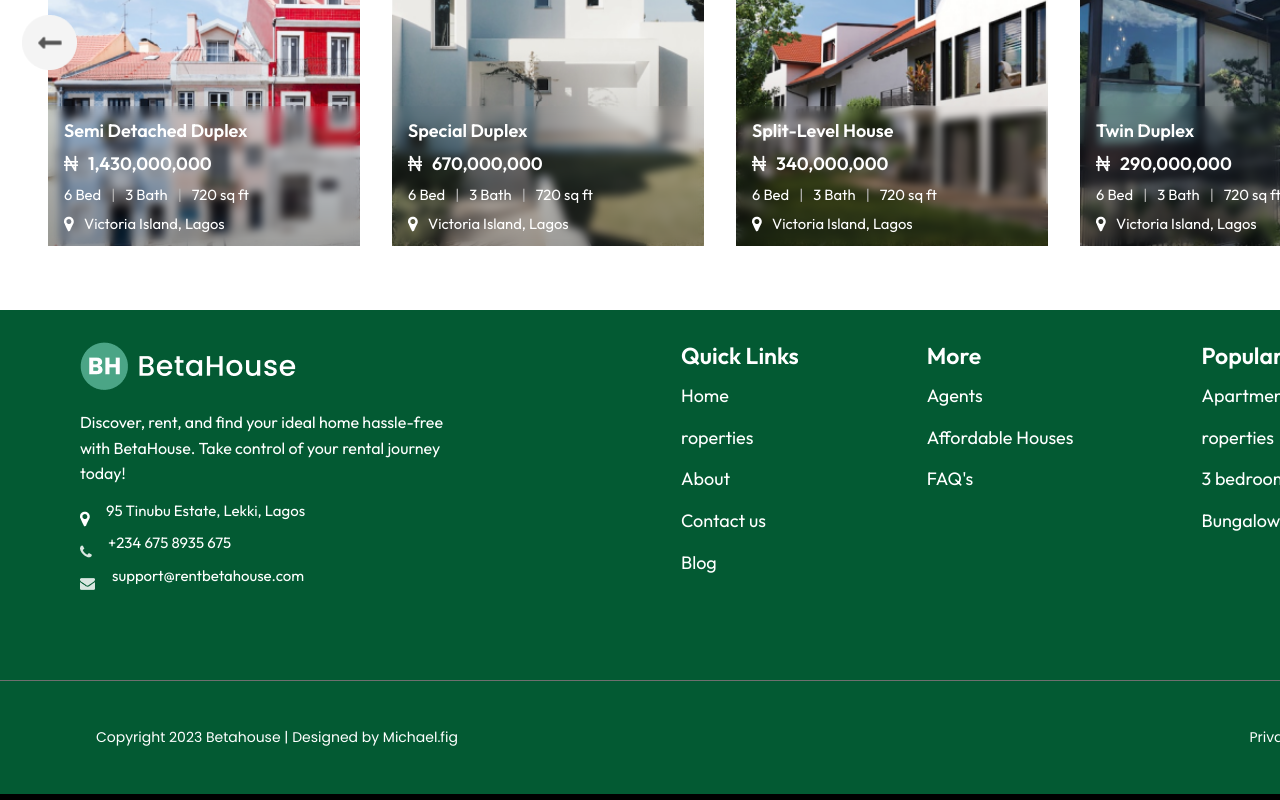
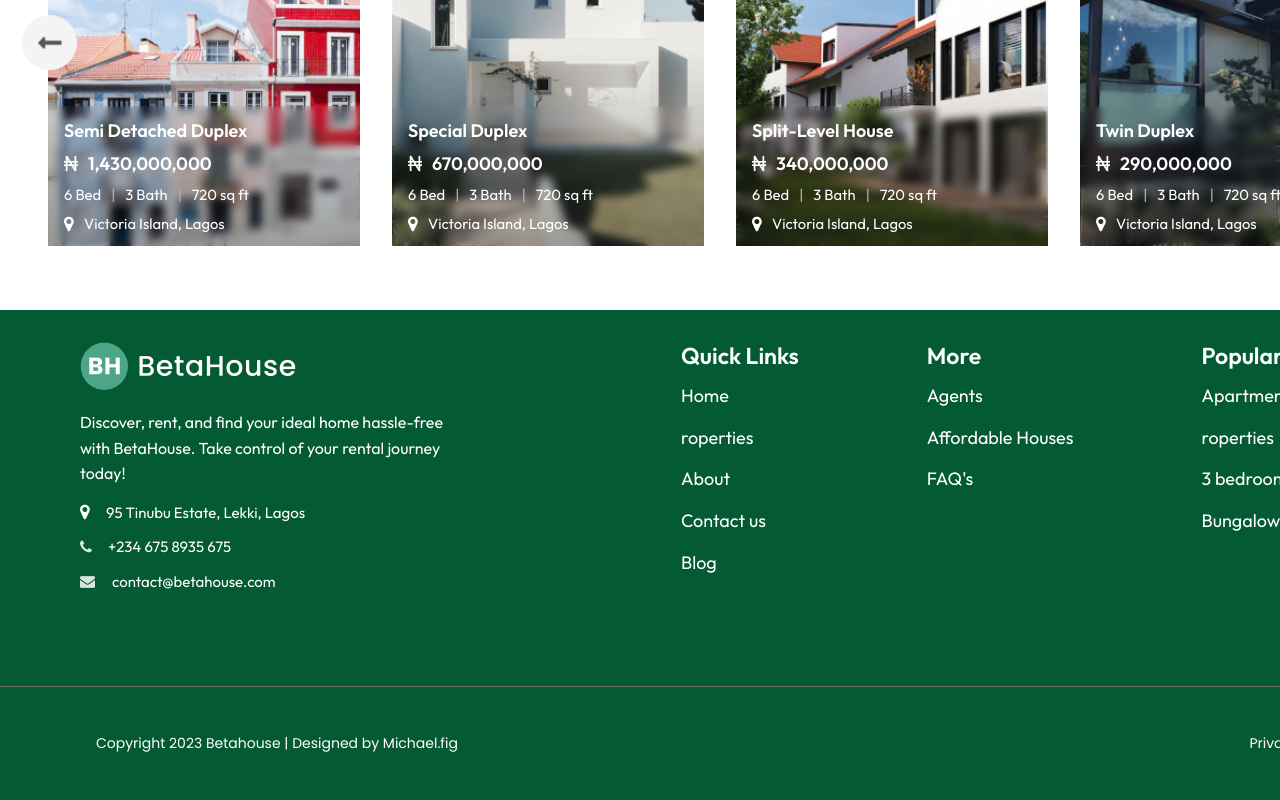
Before and after one commit to akinblaq/BetaHouse-frontend, a React (Vite) app: page /dashboard in a window 1280 px wide. Shown: the part 1264-2064 px from the top of the page. Built offline with nearby package versions, Linux system fonts and the light colour scheme; no server answers.

Commit message:
minor link addition

```diff
--- a/src/components/Footer.jsx
+++ b/src/components/Footer.jsx
@@ -20,15 +20,27 @@ const Footer = () => {
           <div className="three-p-img">
             <div className="p-div">
               <img src={location} alt="" />
-              <p>95 Tinubu Estate, Lekki, Lagos</p>
+              <p>
+                <a
+                  href="https://www.google.com/maps/search/?api=1&query=95+Tinubu+Estate,+Lekki,+Lagos"
+                  target="_blank"
+                  rel="noopener noreferrer"
+                >
+                  95 Tinubu Estate, Lekki, Lagos
+                </a>
+              </p>
             </div>
             <div className="p-div">
               <img src={phone} alt="" />
-              <p>+234 675 8935 675</p>
+              <p>
+                <a href="tel:+234 675 8935 675">+234 675 8935 675</a>
+              </p>
             </div>
             <div className="p-div">
               <img src={email} alt="" />
-              <p>support@rentbetahouse.com</p>
+              <p>
+                <a href="mailto:contact@betahouse.com">contact@betahouse.com</a>
+              </p>
             </div>
           </div>
         </div>
--- a/src/styles/Footer.css
+++ b/src/styles/Footer.css
@@ -45,17 +45,23 @@
   display: flex;
   align-items: center;
   gap: 1rem;
+  padding-bottom: 0;
+  margin-bottom: 1rem;
 }
 
 .p-div p {
+  margin: 0;
+}
+
+.p-div a {
+  text-decoration: none;
   font-family: "Outfit", sans-serif;
   font-weight: 400;
   font-size: 15px;
   line-height: 16.5px;
   letter-spacing: 0%;
   vertical-align: middle;
-  margin: 0;
-  margin-bottom: 1rem;
+  color: #ffff;
 }
 
 .link h3 {
```
